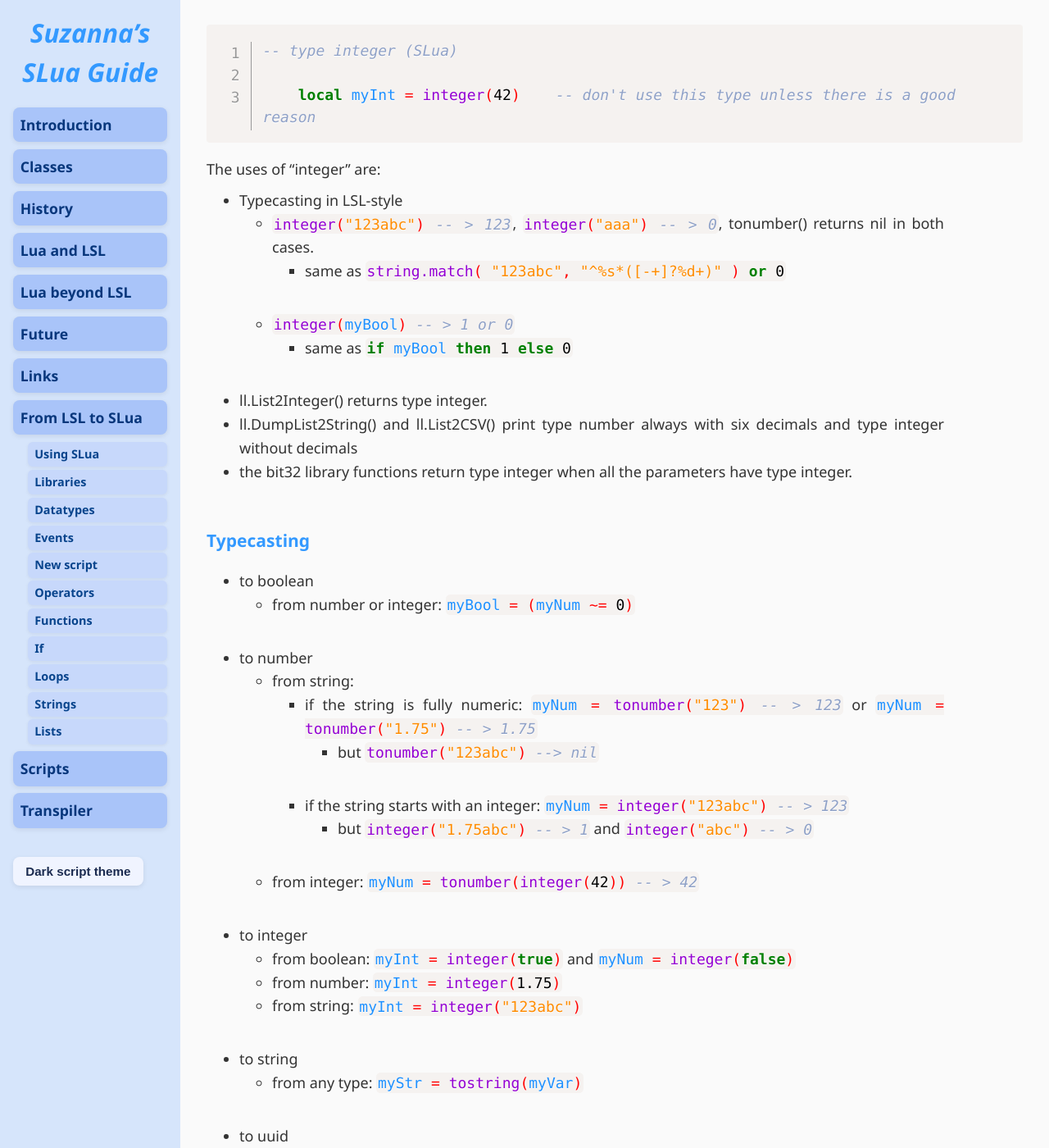
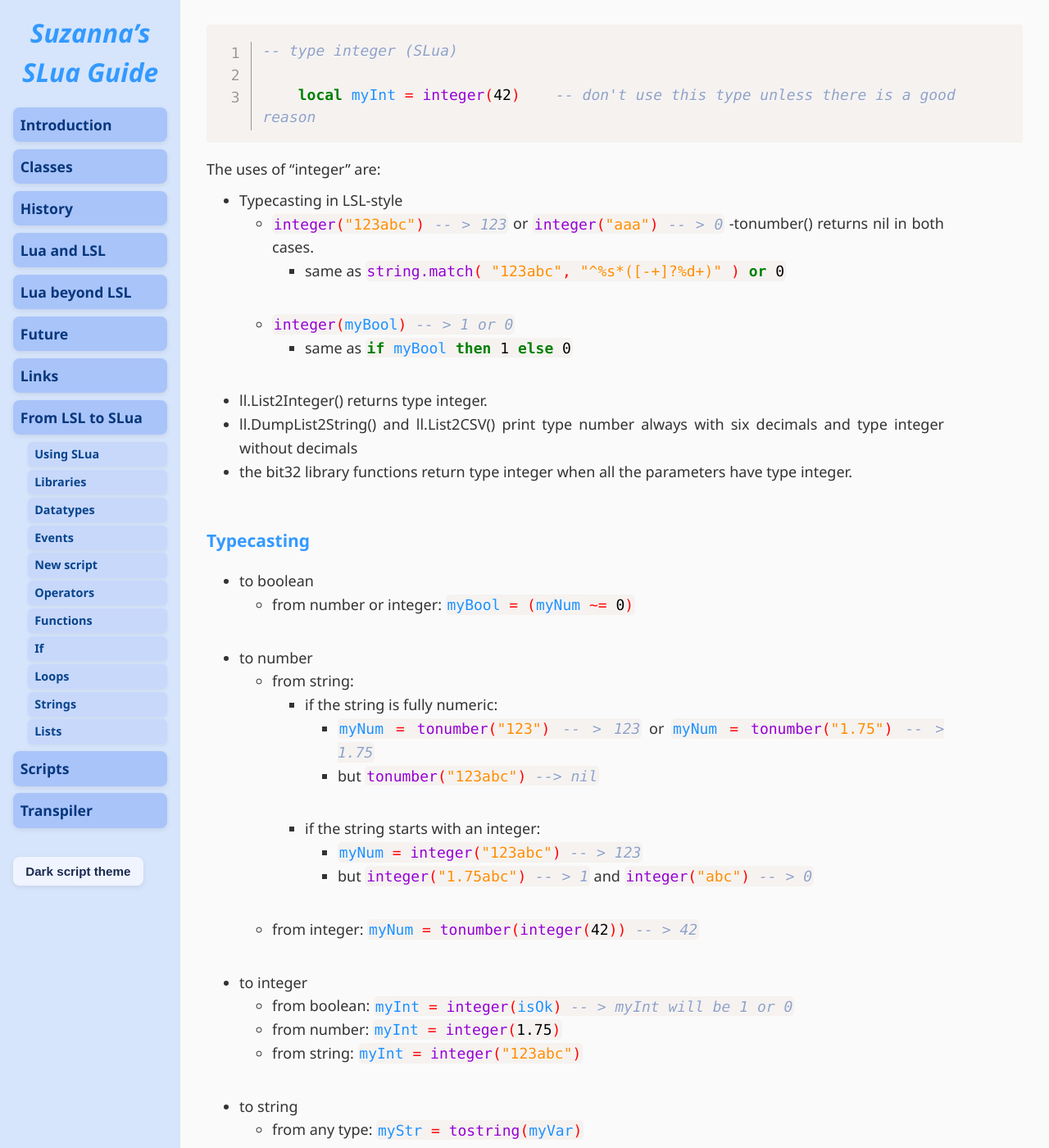
Before and after one commit to Suzanna-Linn/slua, a Jekyll site: the page built from docs/moving-datatypes.md, in a window 1280 px wide and 1400 px high, scrolled down 3405 px. Shown: the whole window at 82% size. Built offline with Jekyll 4.4.1, drawn with Linux system fonts in a browser that asks for light colours; nearby versions of some CDN libraries; our own code applies the rules of GitHub Pages for plain Markdown files; comment, search, counter and statistics services are not loaded.

Commit message:
Update moving-datatypes.md

```diff
--- a/docs/moving-datatypes.md
+++ b/docs/moving-datatypes.md
@@ -147,10 +147,11 @@ SLua adds the type integer. It exists only for compatibility reasons with a few
 
 The uses of "integer" are:
 - Typecasting in LSL-style
-  - <code class="language-slua">integer("123abc") -- > 123</code>, <code class="language-slua">integer("aaa") -- > 0</code>, tonumber() returns nil in both cases.
-	   - same as <code class="language-slua">string.match( "123abc", "^%s*([-+]?%d+)" ) or 0</code>
+  - <code class="language-slua">integer("123abc") -- > 123</code> or <code class="language-slua">integer("aaa") -- > 0</code>
+    -tonumber() returns nil in both cases.
+	- same as <code class="language-slua">string.match( "123abc", "^%s*([-+]?%d+)" ) or 0</code>
   - <code class="language-slua">integer(myBool) -- > 1 or 0</code>
-	   - same as <code class="language-slua">if myBool then 1 else 0</code>
+	- same as <code class="language-slua">if myBool then 1 else 0</code>
 - ll.List2Integer() returns type integer.
 - ll.DumpList2String() and ll.List2CSV() print type number always with six decimals and type integer without decimals
 - the bit32 library functions return type integer when all the parameters have type integer.
@@ -162,14 +163,16 @@ The uses of "integer" are:
 
 - to number
   - from string:
-    - if the string is fully numeric: <code class="language-slua">myNum = tonumber("123") -- > 123</code> or <code class="language-slua">myNum = tonumber("1.75") -- > 1.75</code>
+    - if the string is fully numeric:
+      - <code class="language-slua">myNum = tonumber("123") -- > 123</code> or <code class="language-slua">myNum = tonumber("1.75") -- > 1.75</code>
 	  - but <code class="language-slua">tonumber("123abc") --> nil</code>
-    - if the string starts with an integer: <code class="language-slua">myNum = integer("123abc") -- > 123</code>
+    - if the string starts with an integer:
+      - <code class="language-slua">myNum = integer("123abc") -- > 123</code>
 	  - but <code class="language-slua">integer("1.75abc") -- > 1</code> and <code class="language-slua">integer("abc") -- > 0</code>
   - from integer: <code class="language-slua">myNum = tonumber(integer(42)) -- > 42</code>
 
 - to integer
-  - from boolean: <code class="language-slua">myInt = integer(true)</code> and <code class="language-slua">myNum = integer(false)</code>
+  - from boolean: <code class="language-slua">myInt = integer(isOk) -- > myInt will be 1 or 0</code>
   - from number: <code class="language-slua">myInt = integer(1.75)</code>
   - from string: <code class="language-slua">myInt = integer("123abc")</code>
 
@@ -183,6 +186,8 @@ The uses of "integer" are:
   - from string: <code class="language-slua">myVec = tovector("<50, 50, 20>")</code>
 
 - to rotation/quaternion
-  - from string: <code class="language-slua">myRot = torotation("<1, 1, 1, 0>")</code> or <code class="language-slua">myRot = toquaternion("<1, 1, 1, 0>")</code>
+  - from string:
+    - <code class="language-slua">myRot = torotation("<1, 1, 1, 0>")</code>
+	- <code class="language-slua">myRot = toquaternion("<1, 1, 1, 0>")</code>
 
 The types integer and uuid haven't got a "to" function because they already use or can use a string to create the value.
```
